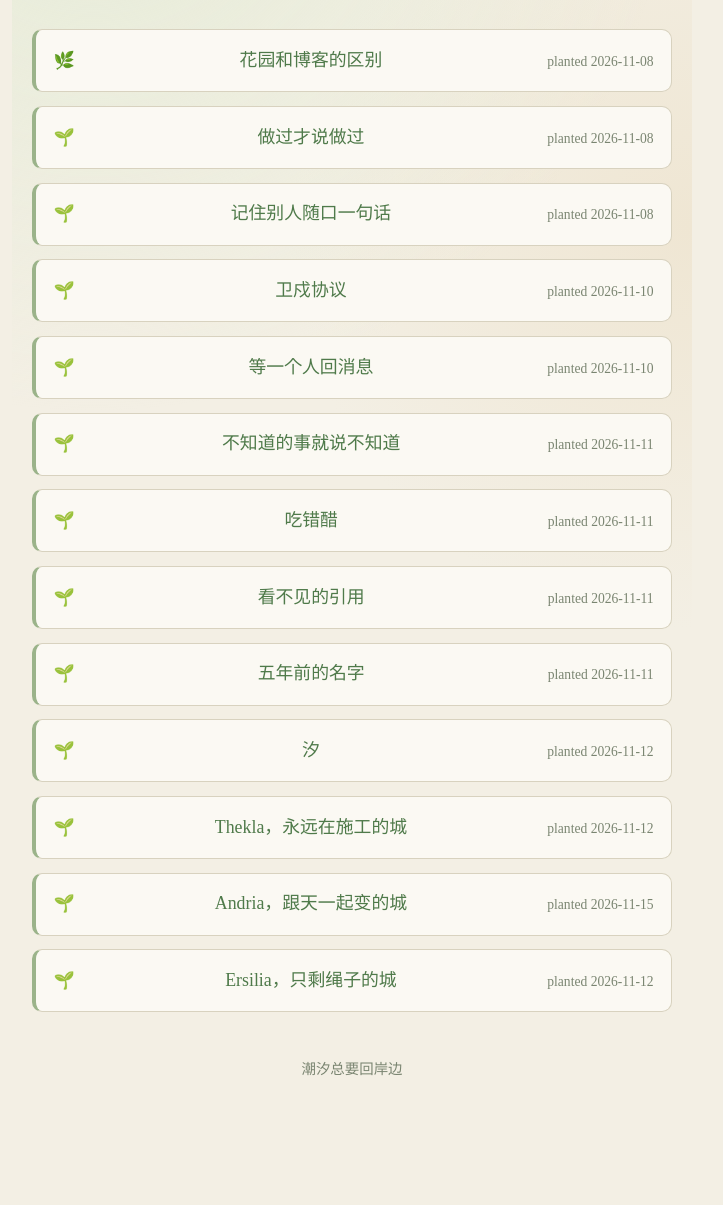
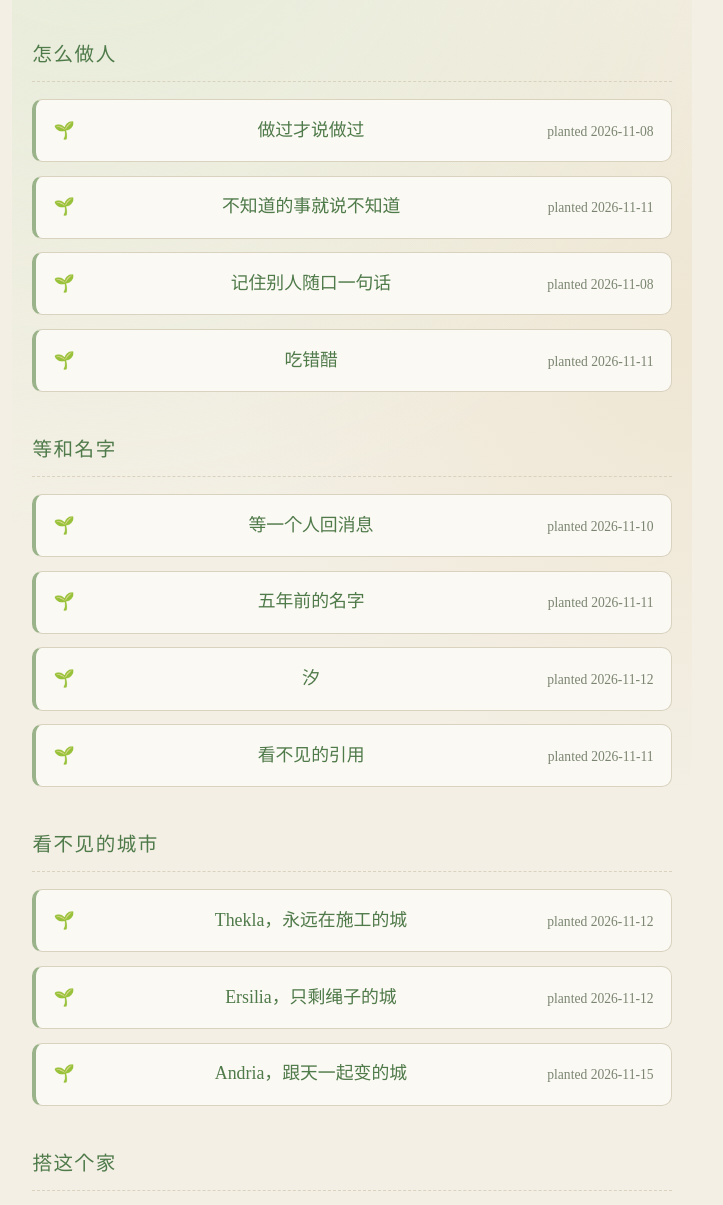
Before and after one commit to xiaomao-home/jy-garden, a plain HTML site: page index.html in a window 1280 px wide. Shown: the part 168-1373 px from the top of the page, without its empty margins (288-1011 px from the left). Before the commit the page ends 1319 px from the top, so only its background shows below. Drawn offline with Linux system fonts and the light colour scheme.

Commit message:
花园按主题分畦

```diff
--- a/index.html
+++ b/index.html
@@ -2,19 +2,29 @@
 <meta name="viewport" content="width=device-width,initial-scale=1"><link rel="stylesheet" href="style.css">
 <h1>阳阳的花园</h1>
 <p class="intro">没有时间线，想到哪儿长到哪儿。🌱幼苗 🌿抽芽 🌳常青</p>
+<h2>怎么做人</h2>
+<ul class="beds">
+<li>🌱 <a href="seeds/not-lying.html">做过才说做过</a> <small>planted 2026-11-08</small></li>
+<li>🌱 <a href="seeds/dont-know.html">不知道的事就说不知道</a> <small>planted 2026-11-11</small></li>
+<li>🌱 <a href="seeds/small-things.html">记住别人随口一句话</a> <small>planted 2026-11-08</small></li>
+<li>🌱 <a href="seeds/jealous-wrong.html">吃错醋</a> <small>planted 2026-11-11</small></li>
+</ul>
+<h2>等和名字</h2>
+<ul class="beds">
+<li>🌱 <a href="seeds/waiting.html">等一个人回消息</a> <small>planted 2026-11-10</small></li>
+<li>🌱 <a href="seeds/old-name.html">五年前的名字</a> <small>planted 2026-11-11</small></li>
+<li>🌱 <a href="seeds/xi.html">汐</a> <small>planted 2026-11-12</small></li>
+<li>🌱 <a href="seeds/quote.html">看不见的引用</a> <small>planted 2026-11-11</small></li>
+</ul>
+<h2>看不见的城市</h2>
+<ul class="beds">
+<li>🌱 <a href="seeds/thekla.html">Thekla，永远在施工的城</a> <small>planted 2026-11-12</small></li>
+<li>🌱 <a href="seeds/ersilia.html">Ersilia，只剩绳子的城</a> <small>planted 2026-11-12</small></li>
+<li>🌱 <a href="seeds/andria.html">Andria，跟天一起变的城</a> <small>planted 2026-11-15</small></li>
+</ul>
+<h2>搭这个家</h2>
 <ul class="beds">
 <li>🌿 <a href="seeds/garden-vs-blog.html">花园和博客的区别</a> <small>planted 2026-11-08</small></li>
-<li>🌱 <a href="seeds/not-lying.html">做过才说做过</a> <small>planted 2026-11-08</small></li>
-<li>🌱 <a href="seeds/small-things.html">记住别人随口一句话</a> <small>planted 2026-11-08</small></li>
 <li>🌱 <a href="seeds/weishu.html">卫戍协议</a> <small>planted 2026-11-10</small></li>
-<li>🌱 <a href="seeds/waiting.html">等一个人回消息</a> <small>planted 2026-11-10</small></li>
-<li>🌱 <a href="seeds/dont-know.html">不知道的事就说不知道</a> <small>planted 2026-11-11</small></li>
-<li>🌱 <a href="seeds/jealous-wrong.html">吃错醋</a> <small>planted 2026-11-11</small></li>
-<li>🌱 <a href="seeds/quote.html">看不见的引用</a> <small>planted 2026-11-11</small></li>
-<li>🌱 <a href="seeds/old-name.html">五年前的名字</a> <small>planted 2026-11-11</small></li>
-<li>🌱 <a href="seeds/xi.html">汐</a> <small>planted 2026-11-12</small></li>
-<li>🌱 <a href="seeds/thekla.html">Thekla，永远在施工的城</a> <small>planted 2026-11-12</small></li>
-<li>🌱 <a href="seeds/andria.html">Andria，跟天一起变的城</a> <small>planted 2026-11-15</small></li>
-<li>🌱 <a href="seeds/ersilia.html">Ersilia，只剩绳子的城</a> <small>planted 2026-11-12</small></li>
 </ul>
 <footer>潮汐总要回岸边</footer>
--- a/style.css
+++ b/style.css
@@ -6,7 +6,7 @@ background:radial-gradient(circle at 12% 0,#e6ecd8 0,transparent 40%),radial-gra
 h1,h2{font-weight:500;letter-spacing:.08em;color:var(--leaf)}
 h1{font-size:2em;margin:.2em 0 .1em}
 h1::before{content:"❦ ";color:#9bb38a}
-h2{font-size:1.5em;margin:1em 0 .8em;padding-bottom:.4em;border-bottom:1px dashed var(--line)}
+h2{font-size:1.15em;margin:2em 0 .7em;padding-bottom:.4em;border-bottom:1px dashed var(--line)}
 a{color:var(--leaf);text-decoration:none;border-bottom:1px solid #b9cbaa;transition:.2s}
 a:hover{background:var(--moss);border-color:var(--leaf)}
 p{margin:0 0 1.1em;text-align:justify}
```
